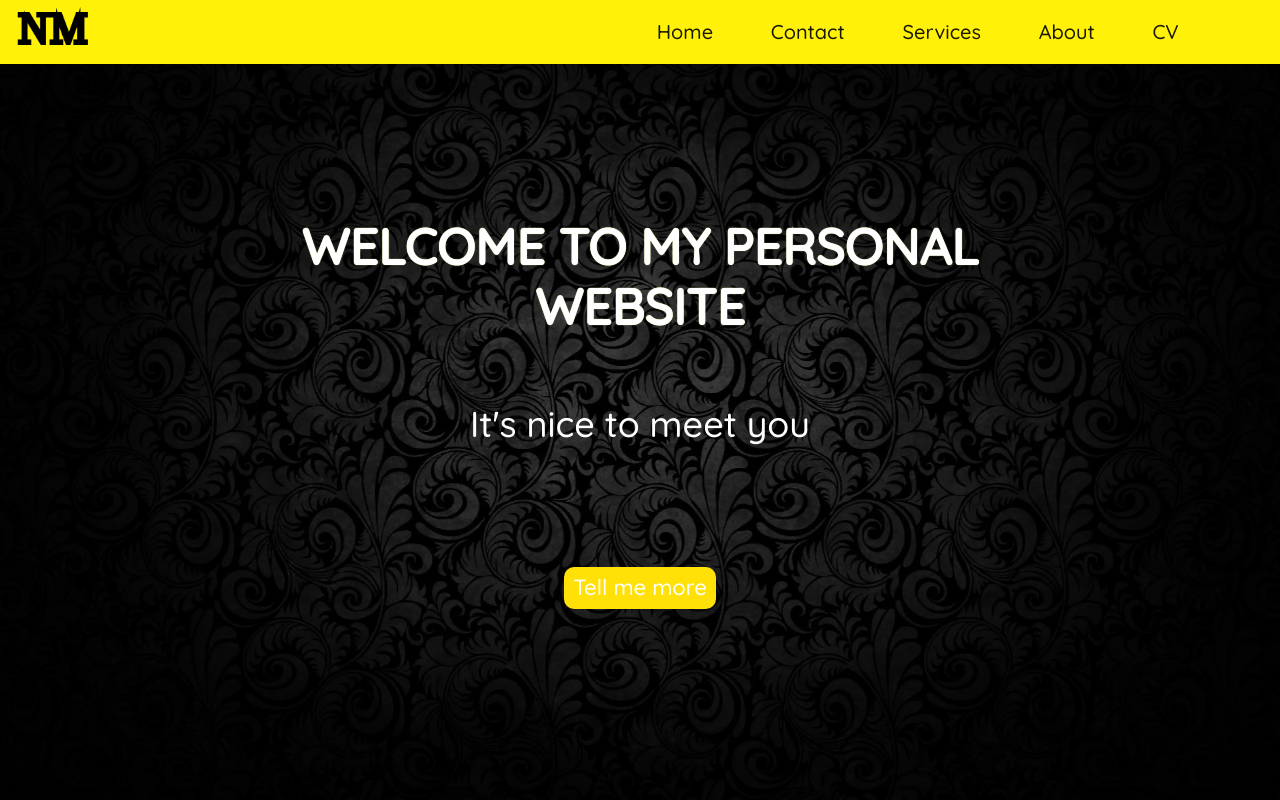
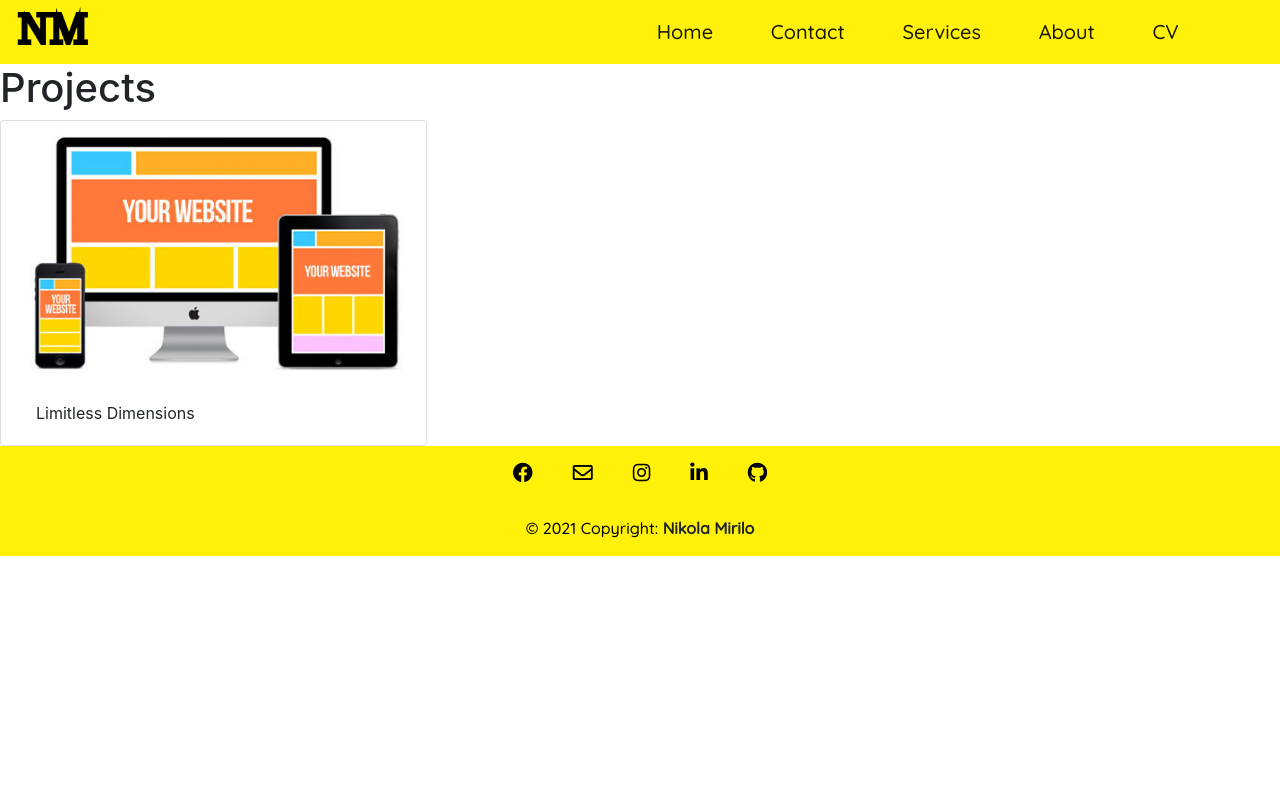
Before and after one commit to nikolam01/ReactWebsiteTSX.v4.1, a React (Create React App) app: page /projects in a window 1280 px wide. Shown: the top 800 px of the page. Built offline with nearby package versions, Linux system fonts and the light colour scheme.

Commit message:
started projects component

```diff
--- a/src/App.tsx
+++ b/src/App.tsx
@@ -10,6 +10,7 @@ import Portfolio from './pages/Portfolio'
 import Services from './pages/Services'
 import CV from './pages/CV'
 import NotFound from './pages/NotFound'
+import Projects from './pages/Projects'
 
 const App = () => {
   const [loading, setLoading] = useState(true)
@@ -46,6 +47,7 @@ const App = () => {
       <Router>
         <Switch>
           <Route path="/404" component={NotFound} />
+          <Route path="/projects" component={Projects} />
           <Route path="/services" component={Services} />
           <Route path="/cv" component={CV} />
           <Route path="/portfolio" component={Portfolio} />
--- /dev/null
+++ b/src/components/Projects/ProjectItem.tsx
@@ -0,0 +1,27 @@
+import React from 'react'
+import './Projects.scss'
+
+interface Props {
+  image: string
+  alt: string
+  text: string
+  onClick: any
+}
+
+const ProjectItem: React.FC<Props> = ({ image, alt, text, onClick }) => {
+  return (
+    <div className="card col-sm-4" onClick={onClick}>
+      <img
+        className="card-img-top"
+        style={{ cursor: 'pointer' }}
+        src={image}
+        alt={alt}
+      ></img>
+      <div className="card-body">
+        <p className="card-text">{text}</p>
+      </div>
+    </div>
+  )
+}
+
+export default ProjectItem
--- a/src/components/Projects/Projects.tsx
+++ /dev/null
@@ -1,6 +0,0 @@
-import React from 'react'
-
-const Projects = () => {
-  return <div className="Projects"></div>
-}
-export default Projects
--- /dev/null
+++ b/src/components/Projects/ProjectsComponent.tsx
@@ -0,0 +1,21 @@
+import React from 'react'
+import './Projects.scss'
+import ProjectItem from './ProjectItem'
+import responsiveDesign from '../../Assets/Images/Portofolio/responsive-design.jpg'
+const ProjectsComponent: React.FC = () => {
+  return (
+    <div className="ProjectsComponent">
+      <h1>Projects</h1>
+      <ProjectItem
+        image={responsiveDesign}
+        alt="Responsive Design"
+        text="Limitless Dimensions"
+        onClick={(e: any) => {
+          e.preventDefault()
+          window.location.href = 'https://www.linkedin.com/in/nikola-mirilo/'
+        }}
+      />
+    </div>
+  )
+}
+export default ProjectsComponent
--- /dev/null
+++ b/src/pages/Projects.tsx
@@ -0,0 +1,16 @@
+import React from 'react'
+import ProjectsComponent from '../components/Projects/ProjectsComponent'
+import Navbar from '../components/Navbar/Navbar'
+import Footer from '../components/Footer/Footer'
+
+const Projects: React.FC = () => {
+  return (
+    <div className="Projects">
+      <Navbar />
+      <ProjectsComponent />
+      <Footer />
+    </div>
+  )
+}
+
+export default Projects
```
